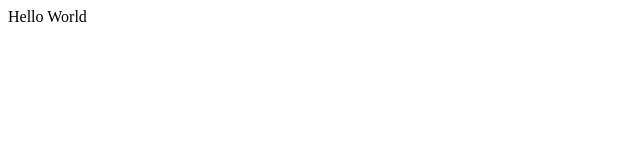
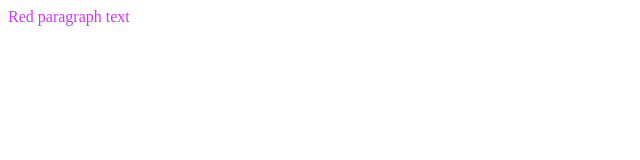
Before and after one commit to rcartwright02/wtw-nginx, a plain HTML site: page docs/index.html in a window 1280 px wide. Shown: the whole page, without its empty margins (0-640 px from the left). Drawn offline with Linux system fonts and the light colour scheme.

Commit message:
Changing color

```diff
--- a/docs/index.html
+++ b/docs/index.html
@@ -1 +1,3 @@
-<html><body><p>Hello World</p></body></html>
+<body>
+    <p style="color:#D433FF";>Red paragraph text</p>
+</body>
```
